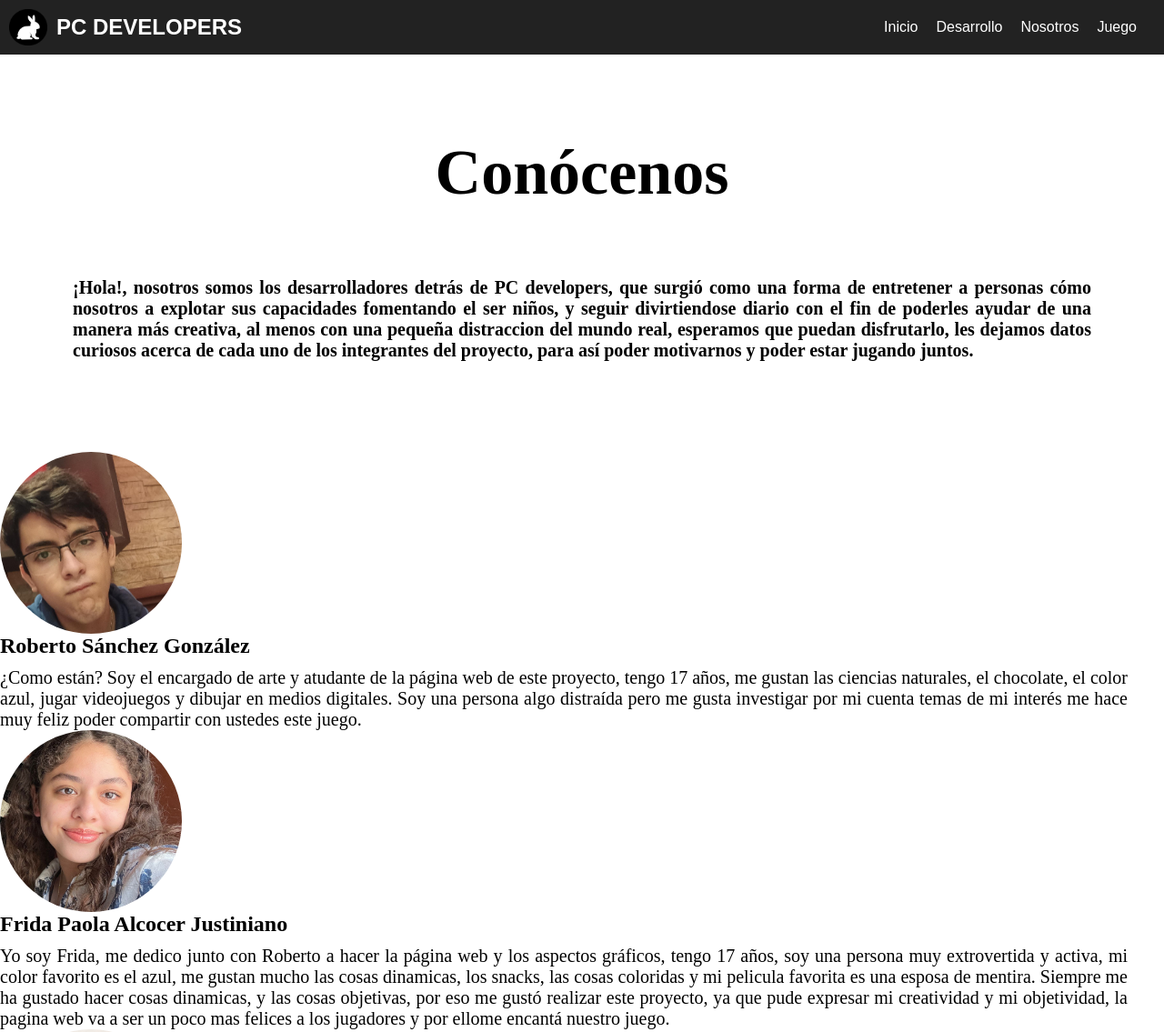
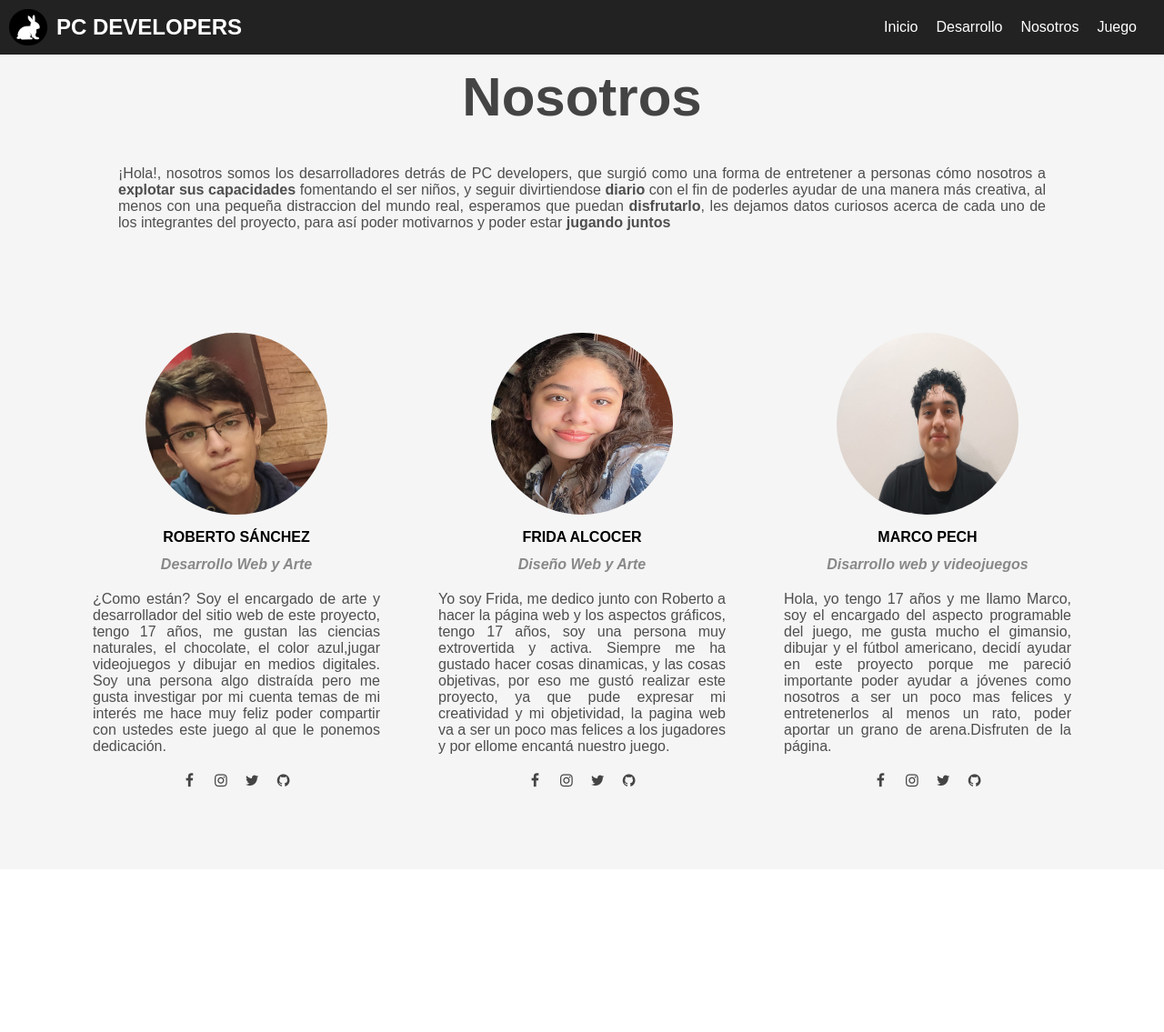
Before and after one commit to Robby2204/Proyecto-Video-Juego, a plain HTML site: page Nosotros.html in a window 1280 px wide. Shown: the top 1135 px of the page at 91% size. After the commit the page ends 956 px from the top, so only its background shows below. Drawn offline with Linux system fonts and the light colour scheme.

Commit message:
correcciones de marco

```diff
--- a/Nosotros.css
+++ b/Nosotros.css
@@ -50,63 +50,93 @@
     text-decoration: none;
   }
 
-
-
-.pasos{
-    text-align: justify;
-    padding-right: 40px;
+.conteiner{
+  text-align: center;
+  background: #f5f5f5;
 }
 
-.marco {
-    margin-top: 150px;
+.header{
+  padding-top: 82px;
+  color: #444;
+  font-size: 30px;
+  margin: auto;
+  line-height: 50px;
 }
 
-.animate__animated{
-    text-align: center;
-    font-size: 70px;
-    font-family: muthiara;
-    color:rgb(0, 0, 0);;
-    margin-top: 150px;
-    margin-bottom: 75px;
+.textbox{
+  margin: 50px 0;
+  margin-left: 80px;
+  margin-right: 80px;
+  padding-left: 50px;
+  padding-right: 50px;
+  display: flex;
+  text-align: justify;
+  font-weight: lighter;
+  color: #4e4e4e;
 }
 
-.descripción_título{
-    text-align: justify;
-    font-family: tangiang;
-    color: rgb(0, 0, 0);
-    font-size: 20px;
-    margin-bottom: 100px;
-    margin-left: 80px;
-    margin-right: 80px;
-
-}
-.subtitulo{
-    text-align: justify;
-    padding-left: 100px;
+.sub-container {
+  max-width: 1200px;
+  margin: auto;
+  padding: 30px 0;
+  display: flex;
+  justify-content:center;
 }
 
-.personaimg{
-    border-radius: 50%;
-    max-width: 200px;
-    width: 100%;
-    vertical-align: top;
-    height: 200px;
-    object-fit: cover;
+.teams {
+  margin: 10px;
+  padding: 22px;
+  max-width: 30%;
+  cursor: pointer;
+  transition: 0.4s;
+  box-sizing: border-box;
 }
 
-.Nombre_de_persona{
-    text-align: justify;
-    font-family: tangiang;
-    color: rgb(0, 0, 0);
-    font-size: 1.5rem;
-    margin-bottom: 10px;
+.teams:hover{
+  background: #ddd;
+  border-radius: 12px;
+}
 
+.teams img{
+  width: 200px;
+  height: 200px;
+  border-radius: 50%;
 }
-.texto_general{
-    text-align: justify;
-    font-family: tangiang;
-    color:black;
-    font-size: 20px;
 
+.name{
+  padding: 12px;
+  font-weight: bold;
+  font-size: 16px;
+  text-transform: uppercase;
+}
 
+.design{
+  font-style: italic;
+  color: #888;
 }
+
+.about{
+  margin: 20px 0;
+  text-align: justify;
+  font-weight: lighter;
+  color: #4e4e4e;
+}
+
+.social-links{
+  margin: 14px;
+}
+
+.social-links a{
+  display: inline-block;
+  height: 30px;
+  width: 30px;
+  transition: .4s;
+}
+
+.social-links a:hover{
+  transform: scale(1.5);
+}
+
+.social-links a i{
+  color: #444;
+}
--- a/Nosotros.html
+++ b/Nosotros.html
@@ -8,7 +8,8 @@
     <title>Nosotros</title>
     <link rel="stylesheet" href="Nosotros.css">
     <link rel="shortcut icon" href="logo.ico">
-    <meta name="viewport" content="width=device-width, initial-scale=1.0">
+    <link rel="stylesheet" href="https://stackpath.bootstrapcdn.com/font-awesome/4.7.0/css/font-awesome.min.css" <meta
+        name="viewport" content="width=device-width, initial-scale=1.0">
 </head>
 
 <body>
@@ -27,50 +28,73 @@
         </nav>
     </header>
 
-    <section class="body">
-        <div class="marco">
-            <h2 class="animate__animated animate__rubberBand">Conócenos</h2>
-            <h3 class="descripción_título">¡Hola!, nosotros somos los desarrolladores detrás de PC developers, que surgió
+    <div class="conteiner">
+        <div class="header">
+            <h1>Nosotros</h1>
+        </div>
+         <div class="textbox">
+            <p>¡Hola!, nosotros somos los desarrolladores detrás de PC developers, que surgió
                 como una forma de entretener a personas cómo nosotros a <b>explotar sus capacidades</b> fomentando el ser
                 niños, y seguir divirtiendose <b>diario</b> con el fin de poderles ayudar de una manera más creativa,
                 al menos con una pequeña distraccion del mundo real, esperamos que puedan <b>disfrutarlo</b>, les
                 dejamos datos curiosos acerca de cada uno de los integrantes del proyecto, para así poder motivarnos y
-                poder estar <b>jugando juntos</b>. </h3>
+                poder estar <b>jugando juntos</p>
         </div>
-        <div class="pasos">
-            <img class="personaimg" src="imagenes/robertofoto.jpg">
-            <div class="subtitulos">
-                <h3 class="Nombre_de_persona"><b>Roberto Sánchez González</b></h3>
-                <p class="texto_general"> ¿Como están? Soy el encargado de arte y atudante de la página web de este proyecto, tengo 17 años, me gustan las ciencias naturales, el chocolate, el color azul,
-                    jugar videojuegos y dibujar en medios digitales. Soy una persona algo distraída pero me gusta
-                    investigar por mi cuenta temas de mi interés me hace muy feliz poder compartir con ustedes este juego.</p>
+        <div class="sub-container">
+            <div class="teams">
+                <img src="imagenes/robertofoto.jpg" alt="">
+                <div class="name">Roberto Sánchez</div>
+                <div class="design">Desarrollo Web y Arte</div>
+                <div class="about">¿Como están? Soy el encargado de arte y desarrollador del sitio web de este proyecto,
+                    tengo 17 años, me gustan las ciencias naturales, el chocolate, el color azul,jugar videojuegos y
+                    dibujar en medios digitales. Soy una persona algo distraída pero me gusta investigar por mi cuenta
+                    temas de mi interés me hace muy feliz poder compartir con ustedes este juego al que le ponemos dedicación.</div>
+
+                <div class="social-links">
+                    <a href="https://www.facebook.com/robby.sanchez.56481" target="_blank"><i
+                            class="fa fa-facebook"></i></a>
+                    <a href="https://www.instagram.com/sg_robby/" target="_blank"><i class="fa fa-instagram"></i></a>
+                    <a href="#"><i class="fa fa-twitter"></i></a>
+                    <a href="#"><i class="fa fa-github"></i></a>
+                </div>
+            </div>
+
+            <div class="teams">
+                <img src="imagenes/fridafoto.jpg" alt="">
+                <div class="name">Frida Alcocer</div>
+                <div class="design">Diseño Web y Arte</div>
+                <div class="about"> Yo soy Frida, me dedico junto con Roberto a hacer la página web y los aspectos
+                    gráficos, tengo 17 años, soy una persona muy extrovertida y activa. Siempre me ha gustado hacer
+                    cosas dinamicas, y las cosas objetivas, por eso me gustó realizar este proyecto, ya que pude
+                    expresar mi creatividad y mi objetividad, la pagina web va a ser un poco mas felices a los jugadores
+                    y por ellome encantá nuestro juego.</div>
+
+                <div class="social-links">
+                    <a href="https://www.facebook.com/frida.alcocer.9659/" target="_blank"><i class="fa fa-facebook"></i></a>
+                    <a href="https://www.instagram.com/fridaalcocerj/" target="_blank"><i class="fa fa-instagram"></i></a>
+                    <a href="#"><i class="fa fa-twitter"></i></a>
+                    <a href="#"><i class="fa fa-github"></i></a>
+                </div>
+            </div>
+
+            <div class="teams">
+                <img src="imagenes/marcofoto.jpg" alt="">
+                <div class="name">Marco Pech</div>
+                <div class="design">Disarrollo web y videojuegos</div>
+                <div class="about">Hola, yo tengo 17 años y me llamo Marco, soy el encargado del aspecto programable del
+                    juego, me gusta mucho el gimansio, dibujar y el fútbol americano, decidí ayudar en este proyecto
+                    porque me pareció importante poder ayudar a jóvenes como nosotros a ser un poco mas felices y
+                    entretenerlos al menos un rato, poder aportar un grano de arena.Disfruten de la página.</div>
+
+                <div class="social-links">
+                    <a href="https://www.facebook.com/marcoesteban.pechcastillo" target="_blank"><i class="fa fa-facebook"></i></a>
+                    <a href="https://www.instagram.com/marcopcastillo_/" target="_blank"><i class="fa fa-instagram"></i></a>
+                    <a href="#"><i class="fa fa-twitter"></i></a>
+                    <a href="#"><i class="fa fa-github"></i></a>
+                </div>
             </div>
         </div>
-        <div class="pasos">
-            <img class="personaimg" src="imagenes/fridafoto.jpg">
-            <div class="subtitulos">
-                <h3 class="Nombre_de_persona"><b>Frida Paola Alcocer Justiniano</b></h3>
-                <p class="texto_general"> Yo soy Frida, me dedico junto con Roberto a hacer la página web y los aspectos gráficos, tengo 17 años, soy una persona muy extrovertida y activa,
-                    mi color favorito es el azul, me gustan mucho las cosas dinamicas, los snacks, las cosas coloridas
-                    y mi pelicula favorita es una esposa de mentira. Siempre me ha gustado hacer cosas dinamicas, y las
-                    cosas objetivas, por eso me gustó realizar este proyecto, ya que pude expresar mi creatividad y mi
-                    objetividad, la pagina web va a ser un poco mas felices a los jugadores y por ellome encantá nuestro
-                    juego.</p>
-            </div>
-        </div>
-        <div class="pasos">
-            <img class="personaimg" src="imagenes/marcofoto.jpg">
-            <div class="subtitulos">
-                <h3 class="Nombre_de_persona"><b>Marco Esteban Pech Castillo</b></h3>
-                <p class="texto_general">Hola, yo tengo 17 años y me llamo Marco, soy el encargado del aspecto programable del juego, me gusta mucho el gimansio, dibujar y
-                    el fútbol americano, decidí ayudar en este proyecto porque me pareció importante poder ayudar a
-                    jóvenes como nosotros a ser un poco mas felices y entretenerlos al menos un rato, poder aportar un grano de arena.
-                    Disfruten de la página.</p>
-            </div>
-        </div>
-
-
-    </section>
+    </div>
 
 </body>
 
--- a/desarrollo.css
+++ b/desarrollo.css
@@ -84,7 +84,7 @@ h1{
     position: absolute;
     top: 40px;
     right: 40px;
-    background: #851919;
+    background: #030303;
     color: #fff;
     text-decoration: none ;
     width: 40px;
@@ -96,7 +96,7 @@ h1{
 
 .next{
     display: block;
-    background: #851919;
+    background: #030303;
     color: #fff;
     height: 30px;
     width: 30px;
```
Also changed, not shown: desarrollo.html (+16 -16 lines), index.html (+1 -0 lines), imagenes/isologo.png (added).
